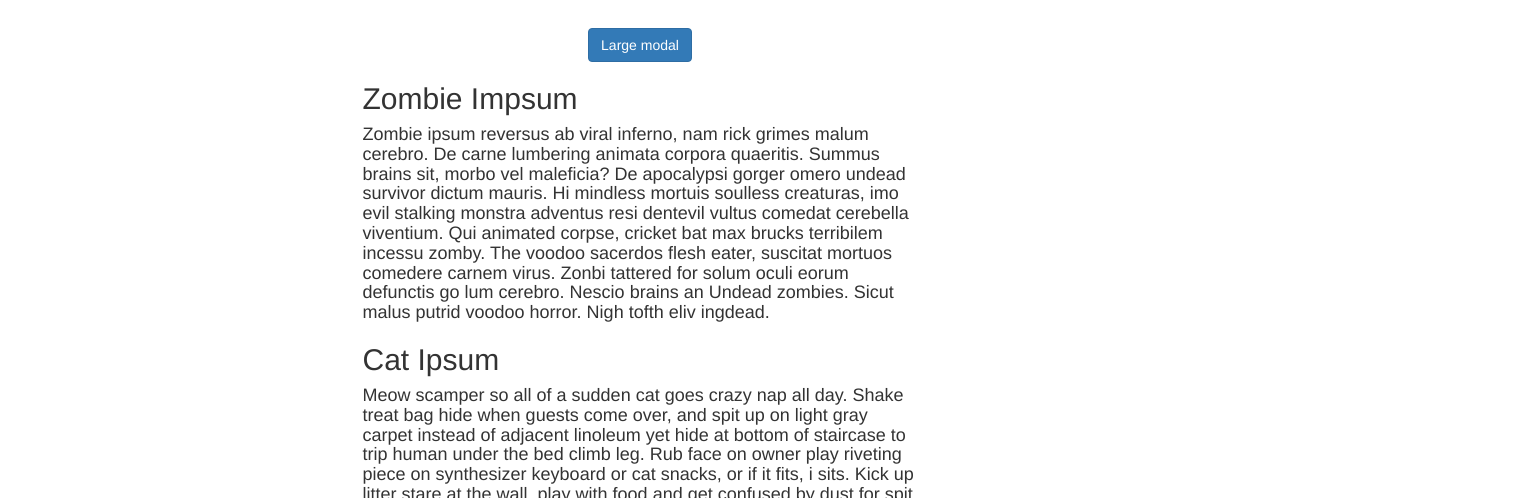
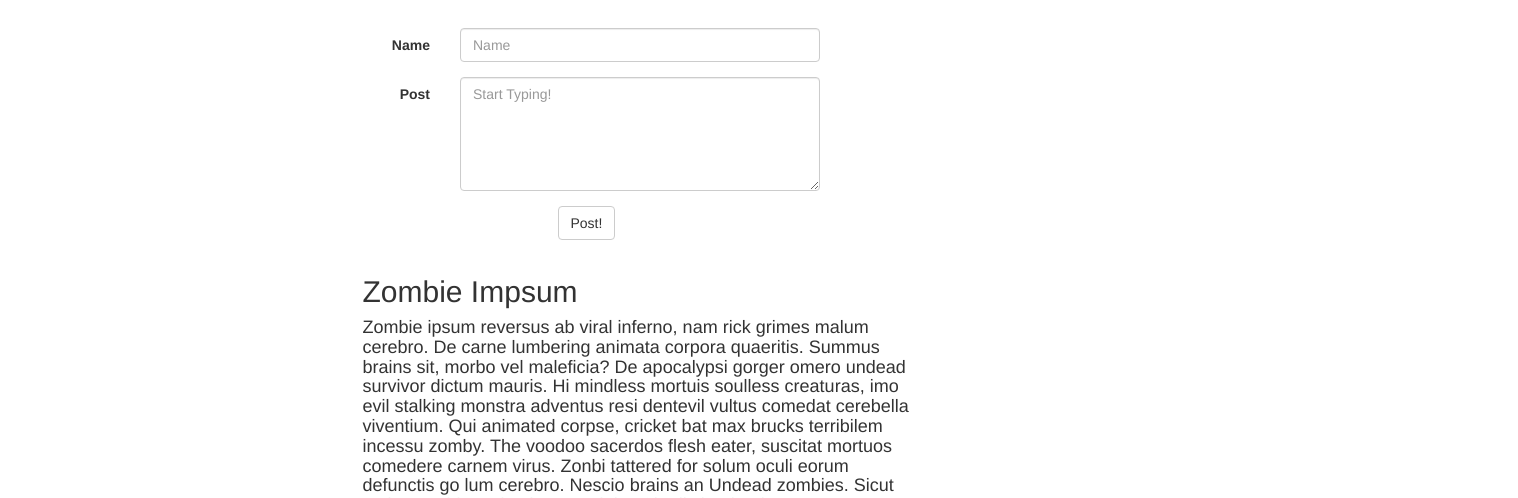
Before and after one commit to dianelo28/Project0, a plain HTML site: page index.html in a window 1280 px wide. Shown: the part 602-1100 px from the top of the page, 1518 px wide, since content can reach past the window. Drawn offline with nearby package versions, Linux system fonts and the light colour scheme.

Commit message:
added post form

```diff
--- a/index.html
+++ b/index.html
@@ -16,12 +16,14 @@
       </div>
     </div>
 
-    <div class = "container">
+
+<!--     <div class = "container">
        <div class = "row">
          <div class = "col-md-6 col-md-offset-3">
+ -->
 
     <!-- Large modal -->
-    <button type="button" class="btn btn-primary center-block" data-toggle="modal" data-target=".bs-example-modal-lg">Large modal</button>
+    <!-- <button type="button" class="btn btn-primary center-block" data-toggle="modal" data-target=".bs-example-modal-lg">Write a post!</button>
 
     <div class="modal fade bs-example-modal-lg" tabindex="-1" role="dialog" aria-labelledby="myLargeModalLabel">
       <div class="modal-dialog modal-lg">
@@ -31,8 +33,29 @@
       </div>
     </div>
     </div>
+  </div> -->
+
+<div class = "container">
+  <form class="form-horizontal">
+  <div class="form-group">
+    <label for="text" class="col-sm-4 control-label">Name</label>
+    <div class="col-sm-4">
+      <input type="name" class="form-control" id="inputName" placeholder="Name">
+    </div>
   </div>
-</div> <!--Main page container div-->
+  <div class="form-group">
+    <label for="text" class="col-sm-4 control-label">Post</label>
+    <div class="col-sm-4">
+      <textarea class="form-control" rows="5" id="inputPost" placeholder="Start Typing!"></textarea>
+    </div>
+  </div>
+  <div class="form-group">
+    <div class="col-sm-10 col-sm-offset-5">
+      <button type="submit" class="btn btn-default">Post!</button>
+    </div>
+  </div>
+</form>
+</div>
 
   <div class = "container">
     <div class = "row">
@@ -47,9 +70,12 @@
     </div>
   </div>
 
-    <script src="https://ajax.googleapis.com/ajax/libs/jquery/1.11.3/jquery.min.js"></script>
-    <script src="js/bootstrap.min.js"></script>
-    <script src="script.js"></script>
+ <script src="https://cdnjs.cloudflare.com/ajax/libs/jquery/2.1.4/jquery.min.js"></script>
+
+ <script type="text/javascript" src="https://cdnjs.cloudflare.com/ajax/libs/underscore.js/1.8.3/underscore-min.js"></script>
+
+ <script src="script.js"></script>
+
 
 <!-- underscore template -->
       <script type="text/template" id="blogTemplate">
@@ -62,7 +88,6 @@
           </dd>
         </div>
       </script>
-    </body>
 
   </body>
 </html>
--- a/script.js
+++ b/script.js
@@ -1,4 +1,3 @@
-$('#myModal').modal(options) //modal button activation
 
 $('#myModal').on('shown.bs.modal', function () {
   $('#myInput').focus()
```
